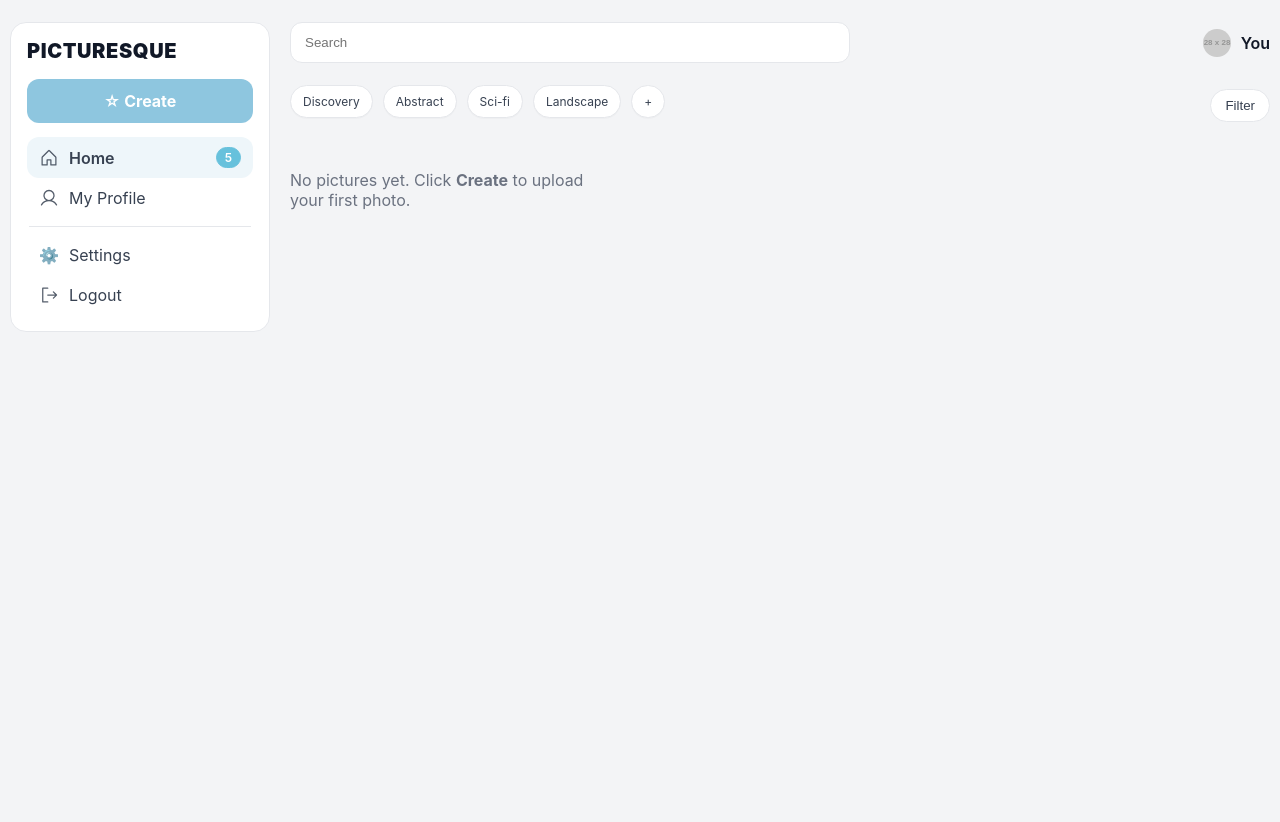
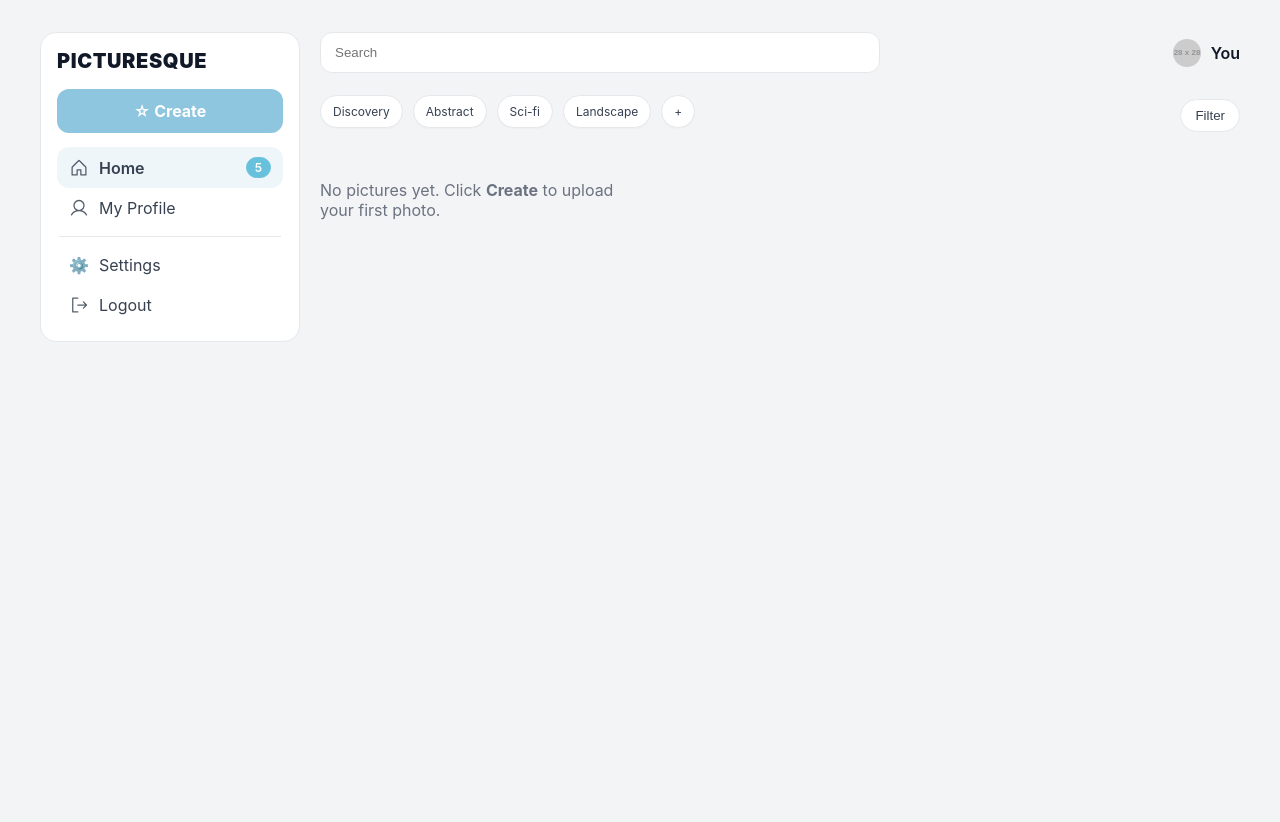
Before and after one commit to sallybss/picturesque, a PHP site: page / in a window 1280 px wide. After the commit the page ends 800 px from the top, so only its background shows below. Run offline with PHP 8.4, Linux system fonts and the light colour scheme; the visitor is signed in with stand-in values (Sample User, id 1); data that the repository does not hold is empty; some libraries are stand-ins or nearby versions.

Commit message:
bottom-margin

```diff
--- a/public/css/main.css
+++ b/public/css/main.css
@@ -16,7 +16,8 @@
 
 html,
 body {
-    height: 100%
+    min-height: 100%;
+    height: auto;
 }
 
 body {
@@ -24,7 +25,9 @@ body {
     font-family: Inter, system-ui, -apple-system, Segoe UI, Roboto, Arial, sans-serif;
     background: var(--bg);
     color: var(--text);
+    ;
 }
+
 
 /* ================= Flash */
 .flash {
@@ -163,7 +166,7 @@ h1 {
     grid-template-columns: 260px 1fr;
     gap: 20px;
     max-width: 1280px;
-    margin: 22px auto;
+    margin: 32px 30px;
     padding: 0 10px;
 }
 
```
